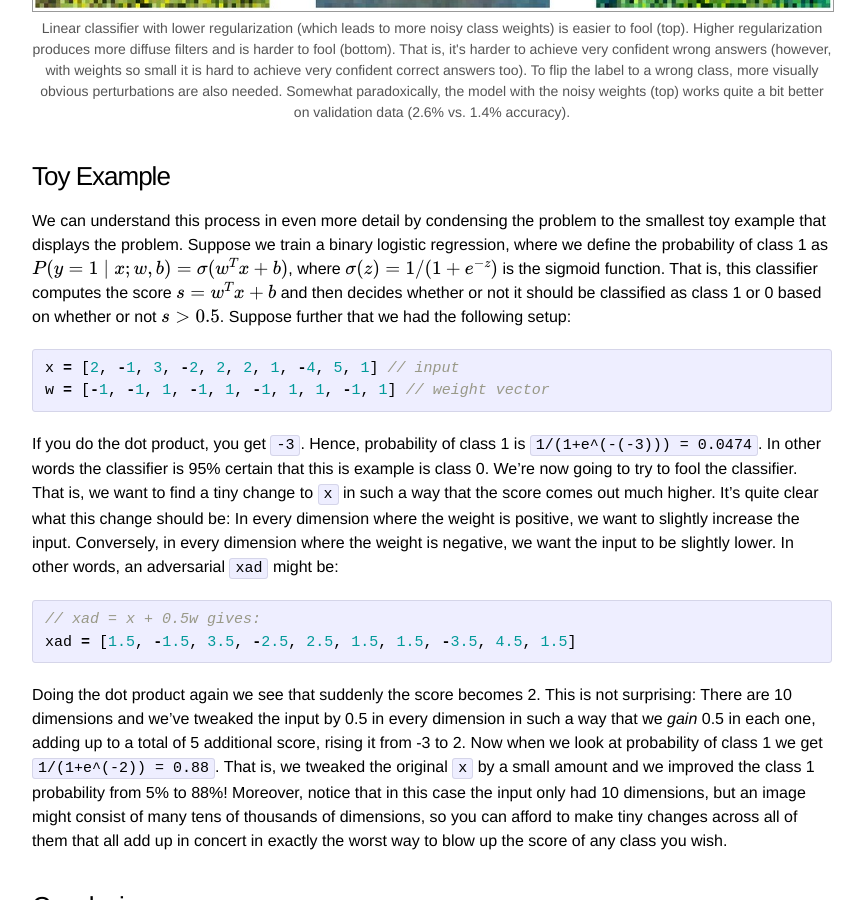
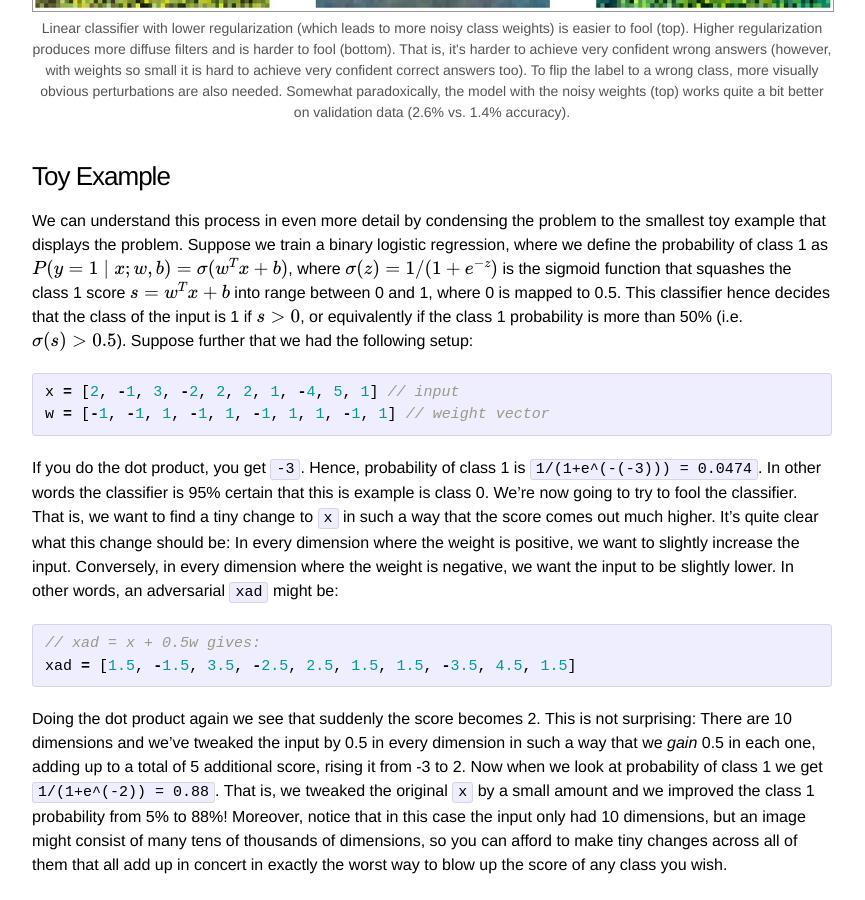
Before and after one commit to karpathy/karpathy.github.io, a Jekyll site: the page built from _posts/2015-03-30-breaking-convnets.markdown, in a window 1280 px wide and 900 px high, scrolled down 7759 px. Shown: the whole window, without its empty margins (208-1073 px from the left). Built offline with Jekyll 4.4.1, drawn with Linux system fonts in a browser that asks for light colours; Markdown is read by kramdown in place of the engine named in the settings; formulas are drawn with MathJax 3; comment, search, counter and statistics services are not loaded.

Commit message:
oops typo

````diff
--- a/_posts/2015-03-30-breaking-convnets.markdown
+++ b/_posts/2015-03-30-breaking-convnets.markdown
@@ -133,7 +133,7 @@ Intuitively, it seems that higher regularization leads to smaller weights, which
 
 ### Toy Example
 
-We can understand this process in even more detail by condensing the problem to the smallest toy example that displays the problem. Suppose we train a binary logistic regression, where we define the probability of class 1 as \\(P(y = 1 \mid x; w,b) = \sigma(w^Tx + b)\\), where \\(\sigma(z) = 1/(1+e^{-z})\\) is the sigmoid function. That is, this classifier computes the score \\(s = w^Tx+b\\) and then decides whether or not it should be classified as class 1 or 0 based on whether or not \\(s > 0.5\\). Suppose further that we had the following setup:
+We can understand this process in even more detail by condensing the problem to the smallest toy example that displays the problem. Suppose we train a binary logistic regression, where we define the probability of class 1 as \\(P(y = 1 \mid x; w,b) = \sigma(w^Tx + b)\\), where \\(\sigma(z) = 1/(1+e^{-z})\\) is the sigmoid function that squashes the class 1 score \\(s = w^Tx+b\\) into range between 0 and 1, where 0 is mapped to 0.5. This classifier hence decides that the class of the input is 1 if \\(s > 0\\), or equivalently if the class 1 probability is more than 50% (i.e. \\(\sigma(s) > 0.5\\)). Suppose further that we had the following setup:
 
 ```javascript
 x = [2, -1, 3, -2, 2, 2, 1, -4, 5, 1] // input
````
